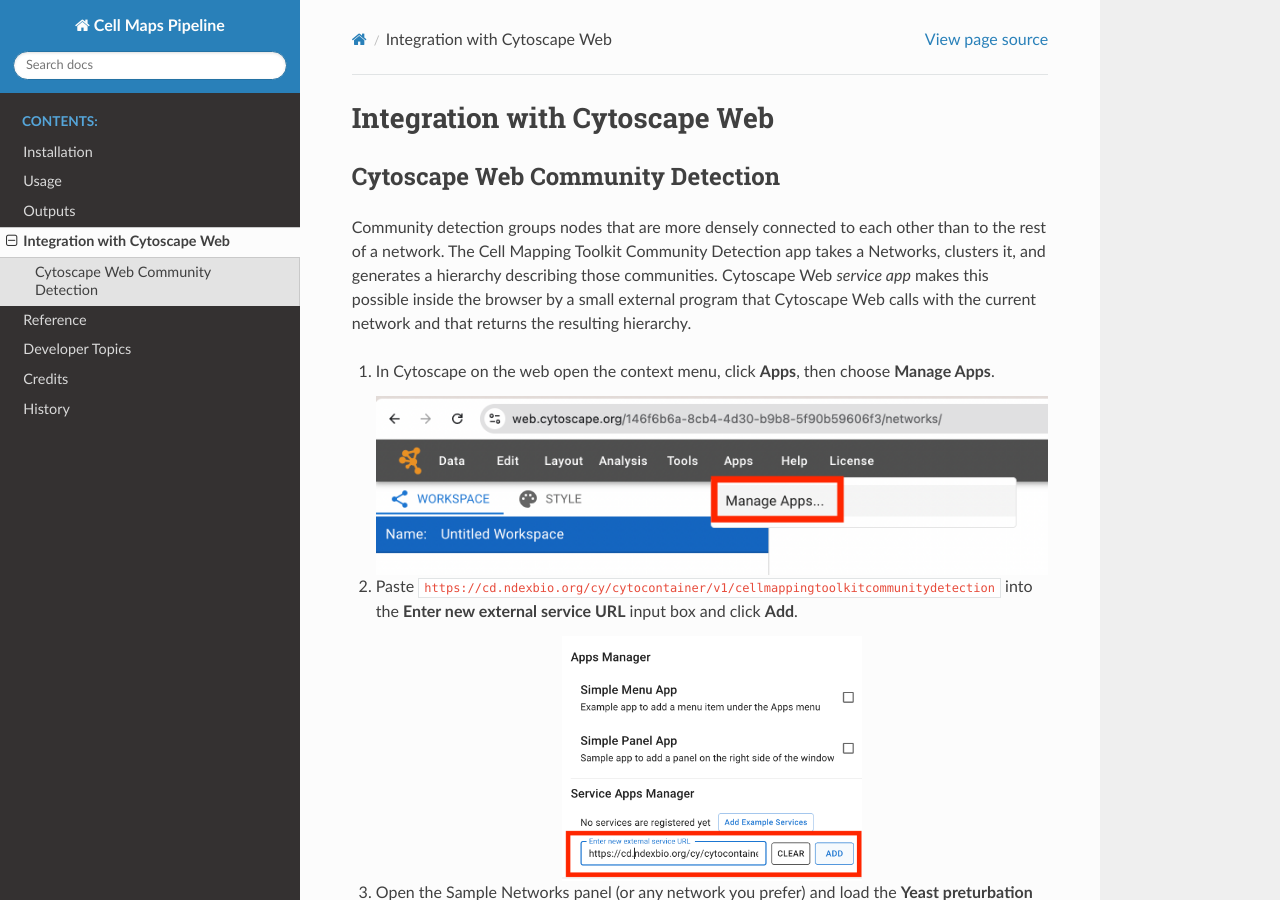
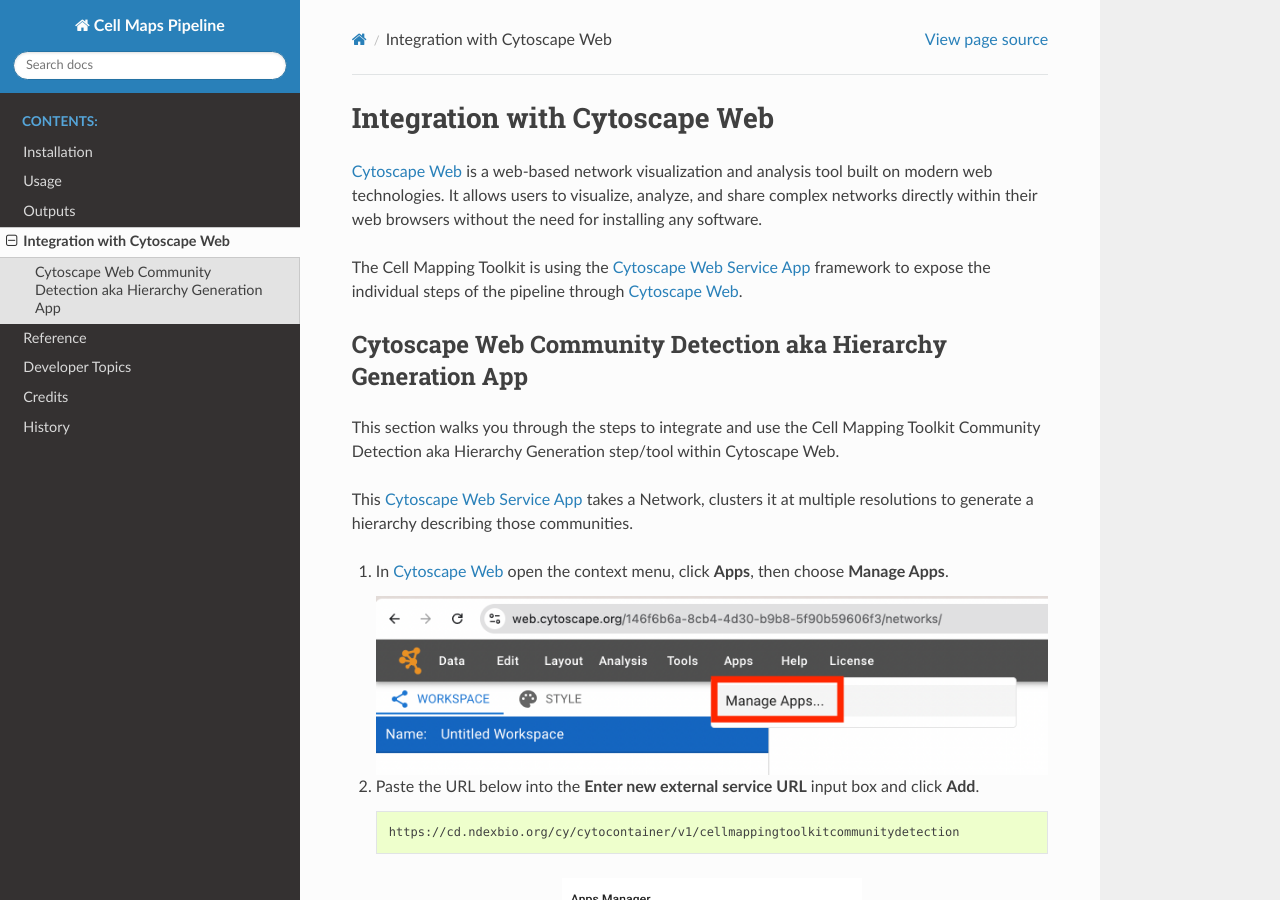
Before and after one commit to idekerlab/cellmaps_pipeline, a Sphinx documentation site: the page built from docs/integrationcytoscapeweb.rst, in a window 1280 px wide and 900 px high. Built offline with Sphinx 7.4.7 and the Read the Docs theme 3.1.0, drawn with Linux system fonts in a browser that asks for light colours; some of the changed text lies outside the part shown.

Commit message:
updated documentation with better links

```diff
--- a/docs/integrationcytoscapeweb.rst
+++ b/docs/integrationcytoscapeweb.rst
@@ -4,24 +4,38 @@
 Integration with Cytoscape Web
 ========================================
 
-Cytoscape Web Community Detection
-==================================
+`Cytoscape Web`_ is a web-based network visualization and analysis
+tool built on modern web technologies. It allows users to visualize,
+analyze, and share complex networks directly within their web
+browsers without the need for installing any software.
 
-Community detection groups nodes that are more densely connected to each other
-than to the rest of a network. The Cell Mapping Toolkit Community Detection app
-takes a Networks, clusters it, and generates a hierarchy describing those communities.
-Cytoscape Web *service app* makes this possible inside the browser by a small external program
-that Cytoscape Web calls with the current network and that returns the resulting hierarchy.
+The Cell Mapping Toolkit is using the `Cytoscape Web Service App`_ framework
+to expose the individual steps of the pipeline through `Cytoscape Web`_.
 
-1. In Cytoscape on the web open the context menu, click **Apps**, then choose
+
+Cytoscape Web Community Detection aka Hierarchy Generation App
+================================================================
+
+This section walks you through the steps to integrate and use the
+Cell Mapping Toolkit Community Detection aka Hierarchy Generation step/tool
+within Cytoscape Web.
+
+This `Cytoscape Web Service App`_ takes a Network, clusters it at
+multiple resolutions to generate a hierarchy describing those communities.
+
+1. In `Cytoscape Web`_ open the context menu, click **Apps**, then choose
    **Manage Apps**.
 
    .. image:: ./images/cd1.png
       :align: center
       :alt: Cytoscape Web Apps menu for managing external services
 
-2. Paste ``https://cd.ndexbio.org/cy/cytocontainer/v1/cellmappingtoolkitcommunitydetection`` into the
+2. Paste the URL below into the
    **Enter new external service URL** input box and click **Add**.
+
+   .. code-block:: text
+
+      https://cd.ndexbio.org/cy/cytocontainer/v1/cellmappingtoolkitcommunitydetection
 
    .. image:: ./images/cd2.png
       :align: center
@@ -49,12 +63,19 @@
       :align: center
       :alt: Cytoscape Web dialog for the Cell Mapping Toolkit Community Detection app showing the NDEx UUID input field
 
+
+   .. note::
+
+      If an invalid UUID is provided, the hierarchy will still be generated, but no interaction network
+      will be displayed in the subnetwork viewer when clicking on the communities/assemblies on the left panel.
+
 6. Click **Submit** to start the analysis. The app runs community detection on
    the selected network and, once finished, returns the generated hierarchy to
-   Cytoscape on the web.
+   `Cytoscape Web`_.
 
    .. image:: ./images/cd6.png
       :align: center
       :alt: Cytoscape Web showing the resulting hierarchy from the Cell Mapping Toolkit Community Detection app
 
 .. _Cytoscape Web: https://web.cytoscape.org/
+.. _Cytoscape Web Service App: https://cytoscape-web.readthedocs.io/en/latest/Extending.html#service-apps
```
